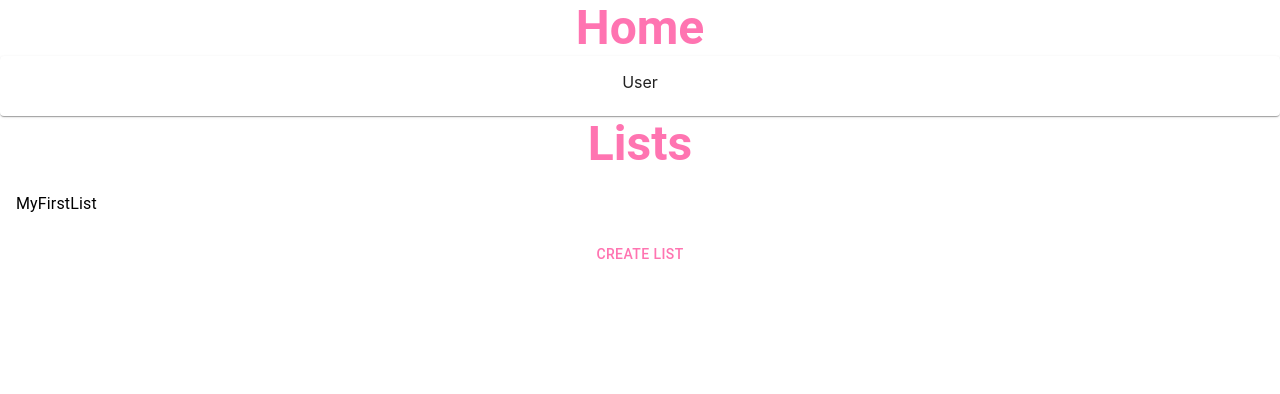
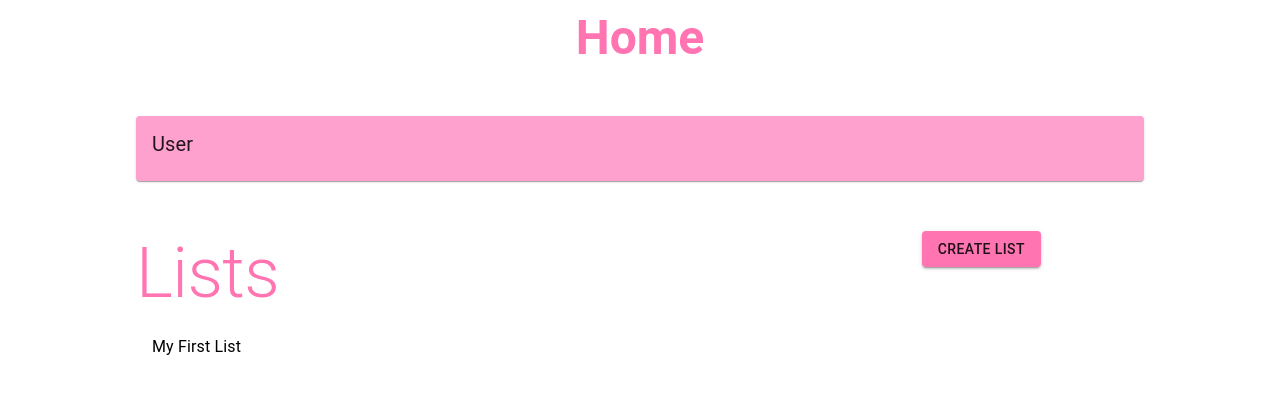
Before and after one commit to agnes-masip/thesis-repo, a React (Create React App) app in the folder my-app/: page / in a window 1280 px wide. Shown: the top 394 px of the page. Built offline with nearby package versions, Linux system fonts and the light colour scheme.

Commit message:
added color

```diff
--- a/my-app/src/App.js
+++ b/my-app/src/App.js
@@ -15,6 +15,9 @@ const theme = createTheme({
     },
     dark: {
       main: '#FFD6EC'
+    },
+    background: {
+      paper: '#FFA1CF',
     }
   },
   typography: {
@@ -23,6 +26,9 @@ const theme = createTheme({
     },
     h3: {
       fontWeight: 'bold',
+    },
+    h4: {
+      fontSize: 20,
     }
   }
 });
--- a/my-app/src/components/views/home.js
+++ b/my-app/src/components/views/home.js
@@ -1,39 +1,57 @@
 import React from 'react';
 import '../../App.css';
-import {Box, Button, Card, CardContent, Typography} from '@mui/material';
-import {List, ListItem, ListItemText} from "@mui/material";
+import { useNavigate } from "react-router-dom";
+import {Box, Button, Card,Grid, CardContent, Typography} from '@mui/material';
+import {List, ListItem, ListItemText, ListItemButton, ListItemIcon} from "@mui/material";
+
 
 function Home() {
+
+    let navigate = useNavigate();
+    const goToList = () => {
+        let path = 'list';
+        navigate(path);
+    }
   return (
-    <div className="App" >
-        <div className="page-title" color="primary">
+    <div className="App" style={{ margin: '10px'}}>
+        <div className="page-title" >
             <Typography variant="h3" color="primary">
                 Home
             </Typography>
         </div>
-        <Box color="secondary">
+        <Box style={{ marginTop: '50px', marginBottom: '50px', marginLeft: '10%', marginRight: '10%'}}>
             <Card >
                 <CardContent >
+                    <Typography variant="h4" align="left">
                       User
+                    </Typography>
                 </CardContent>
             </Card>
         </Box>
-        <Box>
-            <Typography variant="h3" color="primary">
+
+        <Box style={{ marginTop: '50px', marginBottom: '50px', marginLeft: '10%', marginRight: '10%'}}>
+            <Grid container spacing={2}>
+                <Grid item xs={6} md={8}>
+                    <Typography variant="h2" align="left" color="primary">
                         Lists
                     </Typography>
                     <List>
-                <ListItem>
+                        <ListItem button="true" onClick={() => goToList()}>
                             <ListItemText>
-                        MyFirstList
+                                My First List
                             </ListItemText>
                         </ListItem>
                     </List>
-
+                </Grid>
+                <Grid item xs={6} md={4}>
+                    <Button variant="contained" color="primary" onClick={() => goToList()}>
+                        <Typography variant>
+                            Create list
+                        </Typography>
+                    </Button>
+                </Grid>
+            </Grid>
         </Box>
-        <Button>
-            Create list
-        </Button>
     </div>
   );
 }
```
Lines whose indentation alone changed are shown as unchanged.
